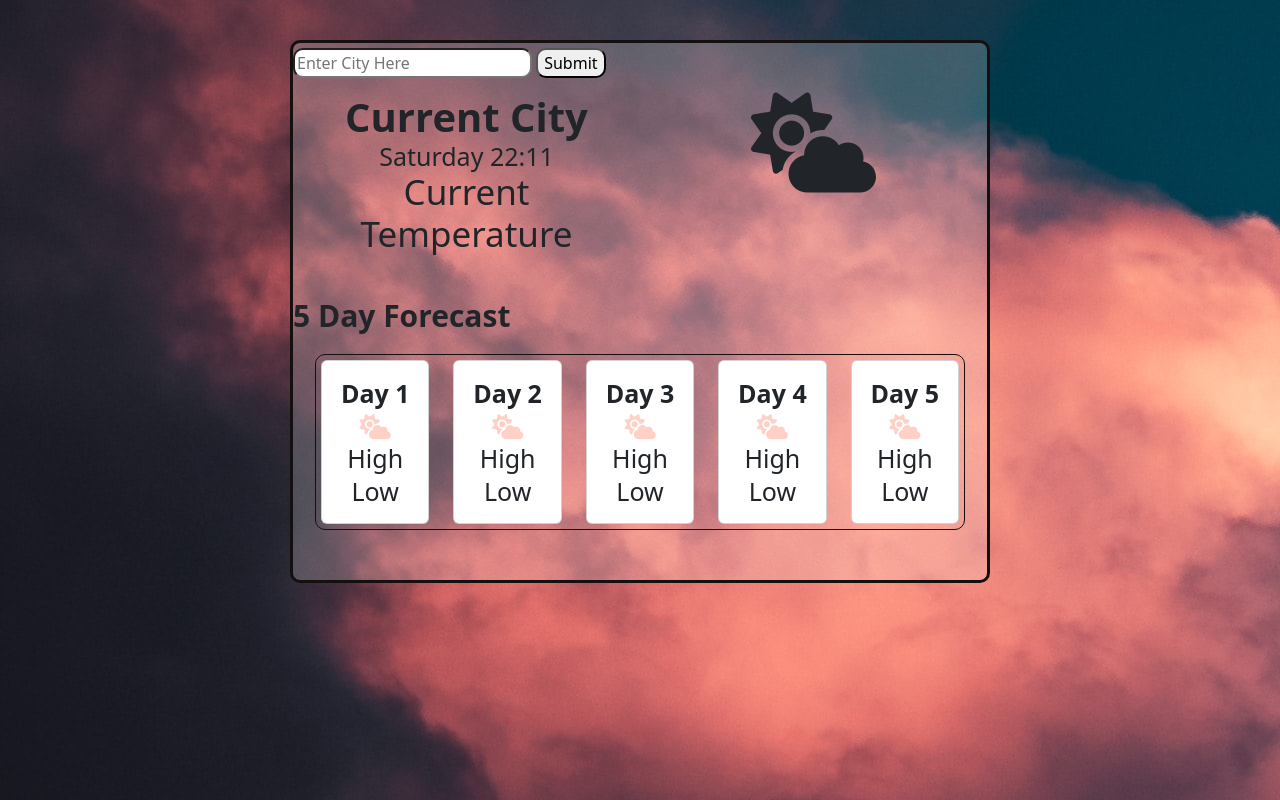
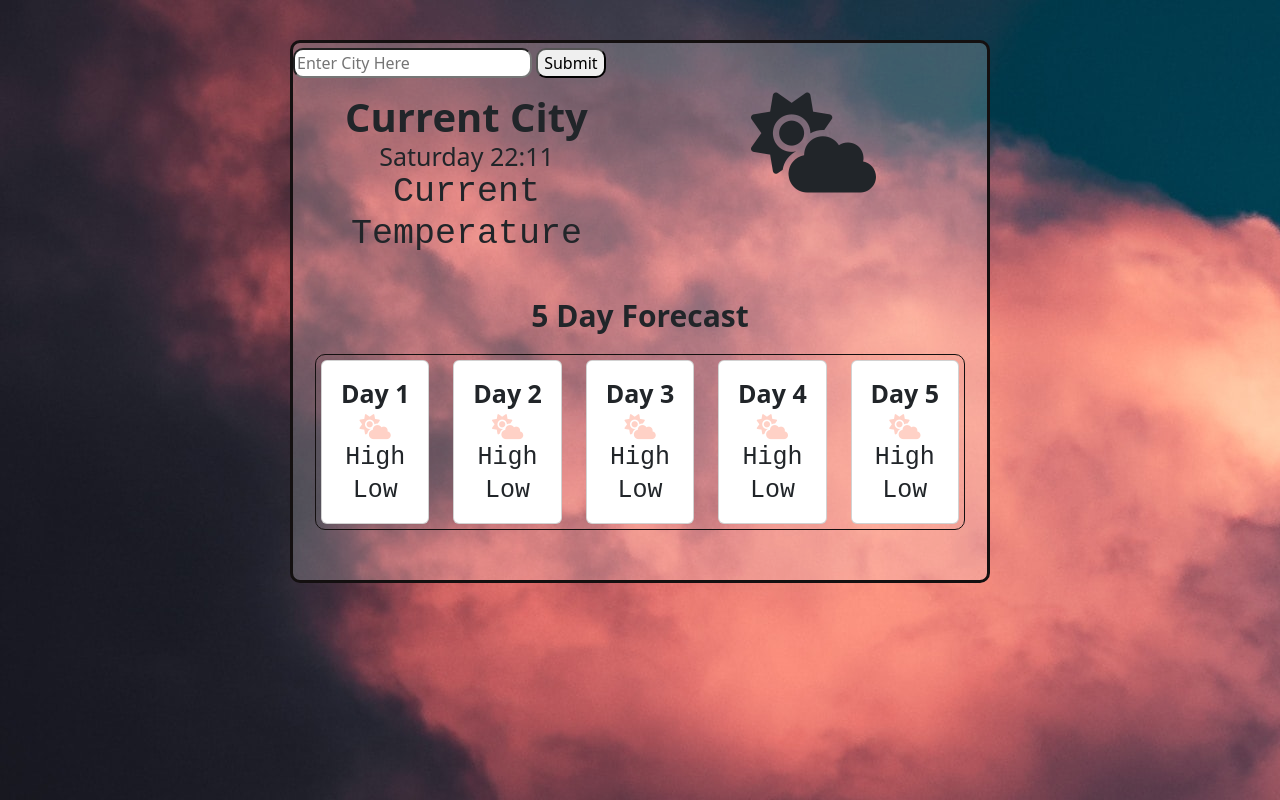
Before and after one commit to BEX-0/weatherApp, a plain HTML site: page index.html in a window 1280 px wide. Drawn offline with nearby package versions, Linux system fonts and the light colour scheme.

Commit message:
Centered text and changed font of temperature values

```diff
--- a/index.html
+++ b/index.html
@@ -57,10 +57,11 @@
                   <strong>Day 1</strong>
                   <br />
                   <i class="fa-solid fa-cloud-sun" style="color: #ffd1c6;"></i>
-                  <br />
+                  <div class="highLow">
                     High
                     <br />
                     Low
+                  </div>
                 </div>
               </div>
             </div>
@@ -70,10 +71,11 @@
                   <strong>Day 2</strong>
                   <br />
                   <i class="fa-solid fa-cloud-sun" style="color: #ffd1c6;"></i>
-                  <br />
+                  <div class="highLow">
                     High
                     <br />
                     Low
+                  </div>
                 </div>
               </div>
             </div>
@@ -83,10 +85,11 @@
                   <strong>Day 3</strong>
                   <br />
                   <i class="fa-solid fa-cloud-sun" style="color: #ffd1c6;"></i>
-                  <br />
+                  <div class="highLow">
                     High
                     <br />
                     Low
+                  </div>
                 </div>
               </div>
             </div>
@@ -96,10 +99,11 @@
                   <strong>Day 4</strong>
                   <br />
                   <i class="fa-solid fa-cloud-sun" style="color: #ffd1c6;"></i>
-                  <br />
+                  <div class="highLow">
                     High
                     <br />
                     Low
+                  </div>
                 </div>
               </div>
             </div>
@@ -109,7 +113,7 @@
                   <strong>Day 5</strong>
                   <br />
                   <i class="fa-solid fa-cloud-sun" style="color: #ffd1c6;"></i>
-                  <br />
+                  <div class="highLow">
                     High
                     <br />
                     Low
@@ -120,6 +124,7 @@
           </div>
         </div>
       </div>
+    </div>
     <script src="src/index.js"></script>
   </body>
 </html>
--- a/src/styles.css
+++ b/src/styles.css
@@ -8,6 +8,10 @@ body {
 h1 {
   top: 20px;
   position: relative;
+}
+
+.currentTemperature, .highLow {
+  font-family: monospace;
 }
 
 input {
@@ -30,6 +34,7 @@ input {
 p {
   font-size: 30px;
   padding-top: 50px;
+  text-align: center;
 }
 
 .five-day {
```
Lines whose indentation alone changed are shown as unchanged.
